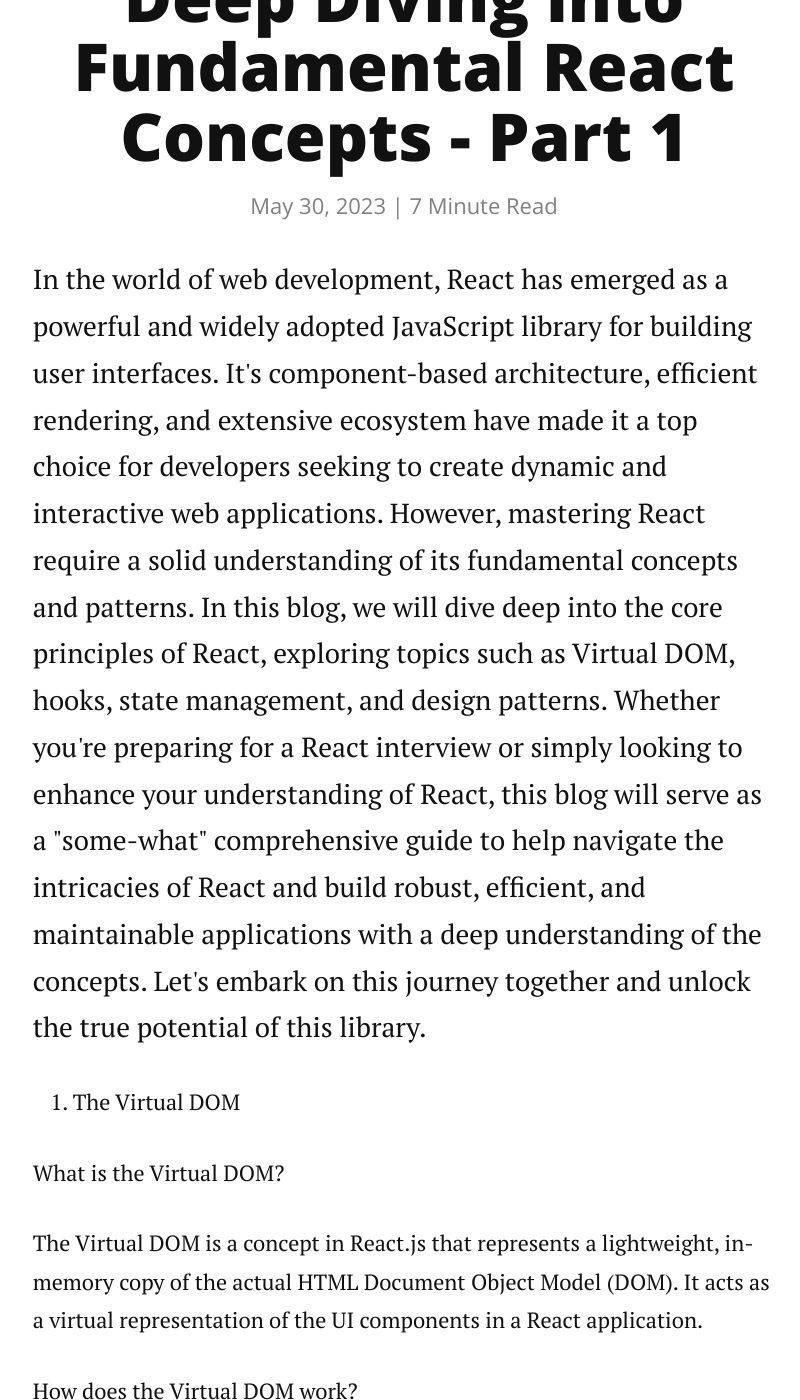
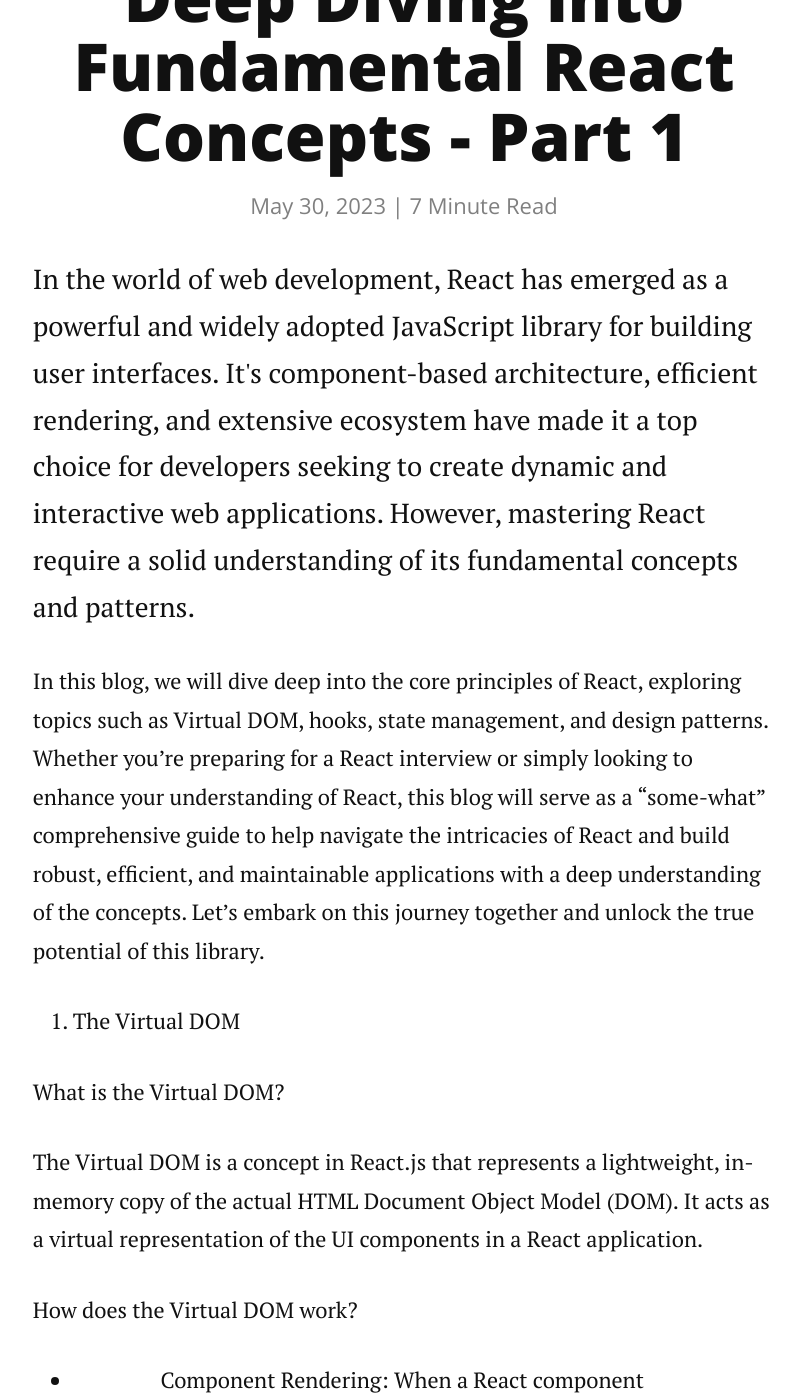
Before and after one commit to francisngo/francisngo.github.io, a Jekyll site: the page built from _posts/2023-05-30-deep-dive-react-concepts-1.markdown, in a window 1280 px wide and 1400 px high, scrolled down 400 px. Shown: the whole window, without its empty margins (236-1036 px from the left). Built offline with Jekyll 4.4.1, drawn with Linux system fonts in a browser that asks for light colours; nearby versions of some CDN libraries.

Commit message:
Update blog #5

```diff
--- a/_posts/2023-05-30-deep-dive-react-concepts-1.markdown
+++ b/_posts/2023-05-30-deep-dive-react-concepts-1.markdown
@@ -4,7 +4,9 @@
 date:   2023-05-30
 ---
 
-<p class="intro">In the world of web development, React has emerged as a powerful and widely adopted JavaScript library for building user interfaces. It's component-based architecture, efficient rendering, and extensive ecosystem have made it a top choice for developers seeking to create dynamic and interactive web applications. However, mastering React require a solid understanding of its fundamental concepts and patterns. In this blog, we will dive deep into the core principles of React, exploring topics such as Virtual DOM, hooks, state management, and design patterns. Whether you're preparing for a React interview or simply looking to enhance your understanding of React, this blog will serve as a "some-what" comprehensive guide to help navigate the intricacies of React and build robust, efficient, and maintainable applications with a deep understanding of the concepts. Let's embark on this journey together and unlock the true potential of this library.</p>
+<p class="intro">In the world of web development, React has emerged as a powerful and widely adopted JavaScript library for building user interfaces. It's component-based architecture, efficient rendering, and extensive ecosystem have made it a top choice for developers seeking to create dynamic and interactive web applications. However, mastering React require a solid understanding of its fundamental concepts and patterns.</p>
+
+In this blog, we will dive deep into the core principles of React, exploring topics such as Virtual DOM, hooks, state management, and design patterns. Whether you're preparing for a React interview or simply looking to enhance your understanding of React, this blog will serve as a "some-what" comprehensive guide to help navigate the intricacies of React and build robust, efficient, and maintainable applications with a deep understanding of the concepts. Let's embark on this journey together and unlock the true potential of this library.
 
 1. The Virtual DOM
 
```
